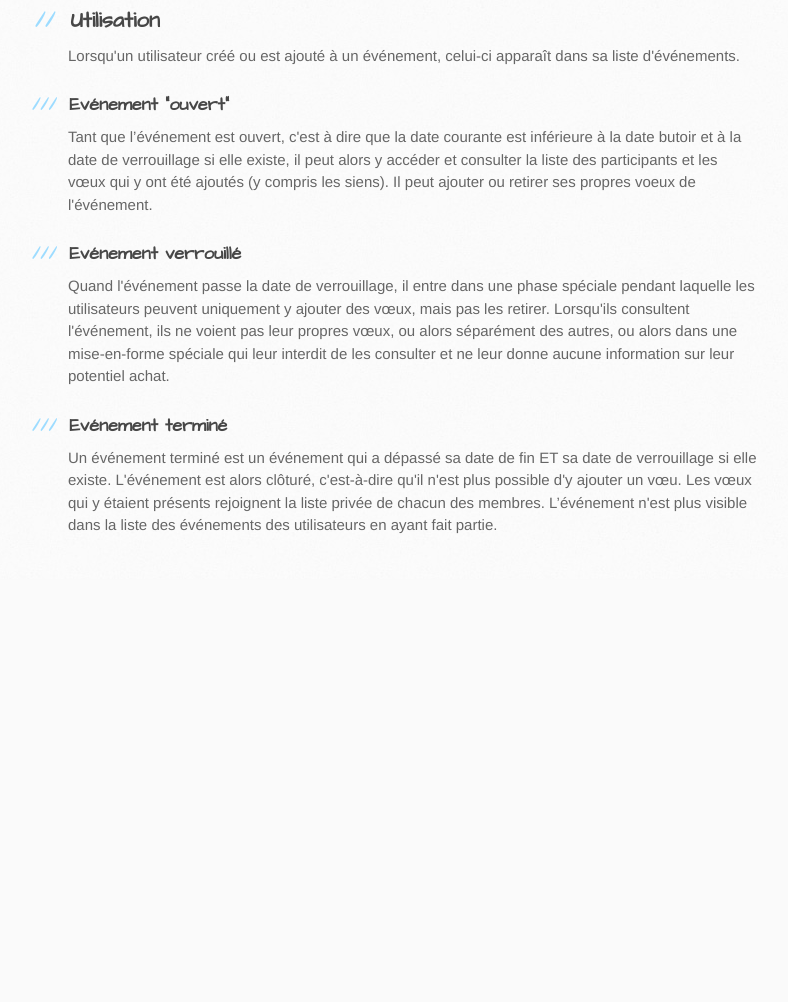
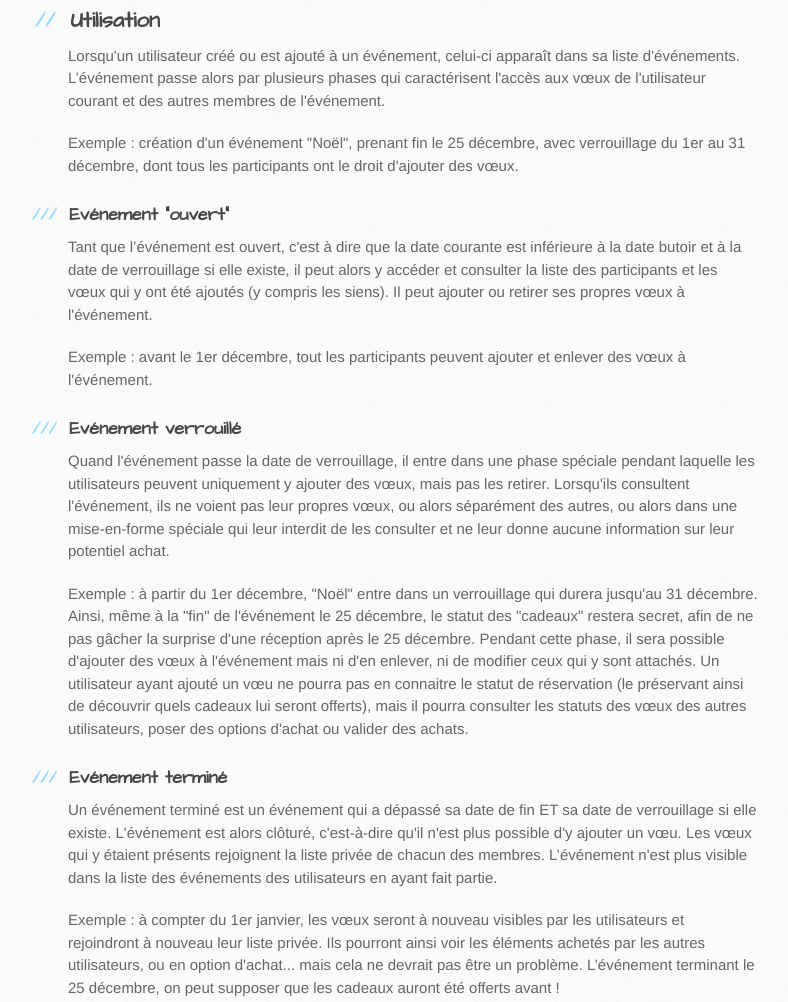
Before and after one commit to MakeAWish/mawSpecs, a plain HTML site: page index.html in a window 1280 px wide. Shown: the part 1720-2722 px from the top of the page, without its empty margins (102-890 px from the left). Before the commit the page ends 2299 px from the top, so only its background shows below. Drawn offline with Linux system fonts and the light colour scheme.

```diff
--- a/index.html
+++ b/index.html
@@ -104,22 +104,32 @@ Un <em>Proof Of Concept</em> a déjà été développé, <a href="https://github
 </ul><h2>
 <a name="utilisation" class="anchor" href="#utilisation"><span class="octicon octicon-link"></span></a>Utilisation</h2>
 
-<p>Lorsqu'un utilisateur créé ou est ajouté à un événement, celui-ci apparaît dans sa liste d'événements. </p>
+<p>Lorsqu'un utilisateur créé ou est ajouté à un événement, celui-ci apparaît dans sa liste d'événements. L’événement passe alors par plusieurs phases qui caractérisent l'accès aux vœux de l'utilisateur courant et des autres membres de l'événement.</p>
+
+<p>Exemple : création d'un événement "Noël", prenant fin le 25 décembre, avec verrouillage du 1er au 31 décembre, dont tous les participants ont le droit d'ajouter des vœux.</p>
 
 <h3>
 <a name="ev%C3%A9nement-ouvert" class="anchor" href="#ev%C3%A9nement-ouvert"><span class="octicon octicon-link"></span></a>Evénement "ouvert"</h3>
 
-<p>Tant que l’événement est ouvert, c'est à dire que la date courante est inférieure à la date butoir et à la date de verrouillage si elle existe, il peut alors y accéder et consulter la liste des participants et les vœux qui y ont été ajoutés (y compris les siens). Il peut ajouter ou retirer ses propres voeux de l'événement.</p>
+<p>Tant que l’événement est ouvert, c'est à dire que la date courante est inférieure à la date butoir et à la date de verrouillage si elle existe, il peut alors y accéder et consulter la liste des participants et les vœux qui y ont été ajoutés (y compris les siens). Il peut ajouter ou retirer ses propres vœux à l'événement.</p>
+
+<p>Exemple : avant le 1er décembre, tout les participants peuvent ajouter et enlever des vœux à l'événement.</p>
 
 <h3>
 <a name="ev%C3%A9nement-verrouill%C3%A9" class="anchor" href="#ev%C3%A9nement-verrouill%C3%A9"><span class="octicon octicon-link"></span></a>Evénement verrouillé</h3>
 
 <p>Quand l'événement passe la date de verrouillage, il entre dans une phase spéciale pendant laquelle les utilisateurs peuvent uniquement y ajouter des vœux, mais pas les retirer. Lorsqu'ils consultent l'événement, ils ne voient pas leur propres vœux, ou alors séparément des autres, ou alors dans une mise-en-forme spéciale qui leur interdit de les consulter et ne leur donne aucune information sur leur potentiel achat.</p>
 
+<p>Exemple : à partir du 1er décembre, "Noël" entre dans un verrouillage qui durera jusqu'au 31 décembre.
+Ainsi, même à la "fin" de l'événement le 25 décembre, le statut des "cadeaux" restera secret, afin de ne pas gâcher la surprise d'une réception après le 25 décembre.
+Pendant cette phase, il sera possible d'ajouter des vœux à l'événement mais ni d'en enlever, ni de modifier ceux qui y sont attachés. Un utilisateur ayant ajouté un vœu ne pourra pas en connaitre le statut de réservation (le préservant ainsi de découvrir quels cadeaux lui seront offerts), mais il pourra consulter les statuts des vœux des autres utilisateurs, poser des options d'achat ou valider des achats.</p>
+
 <h3>
 <a name="ev%C3%A9nement-termin%C3%A9" class="anchor" href="#ev%C3%A9nement-termin%C3%A9"><span class="octicon octicon-link"></span></a>Evénement terminé</h3>
 
 <p>Un événement terminé est un événement qui a dépassé sa date de fin ET sa date de verrouillage si elle existe. L'événement est alors clôturé, c'est-à-dire qu'il n'est plus possible d'y ajouter un vœu. Les vœux qui y étaient présents rejoignent la liste privée de chacun des membres. L’événement n'est plus visible dans la liste des événements des utilisateurs en ayant fait partie.</p>
+
+<p>Exemple : à compter du 1er janvier, les vœux seront à nouveau visibles par les utilisateurs et rejoindront à nouveau leur liste privée. Ils pourront ainsi voir les éléments achetés par les autres utilisateurs, ou en option d'achat... mais cela ne devrait pas être un problème. L’événement terminant le 25 décembre, on peut supposer que les cadeaux auront été offerts avant !</p>
         </section>
 
         <aside id="sidebar">
@@ -145,7 +155,7 @@ Un <em>Proof Of Concept</em> a déjà été développé, <a href="https://github
           </script>
           <script type="text/javascript">
             try {
-              var pageTracker = _gat._getTracker("UA-4257717");
+              var pageTracker = _gat._getTracker("UA-4257717-5");
             pageTracker._trackPageview();
             } catch(err) {}
           </script>
```
Also changed, not shown: params.json (+1 -1 lines).
